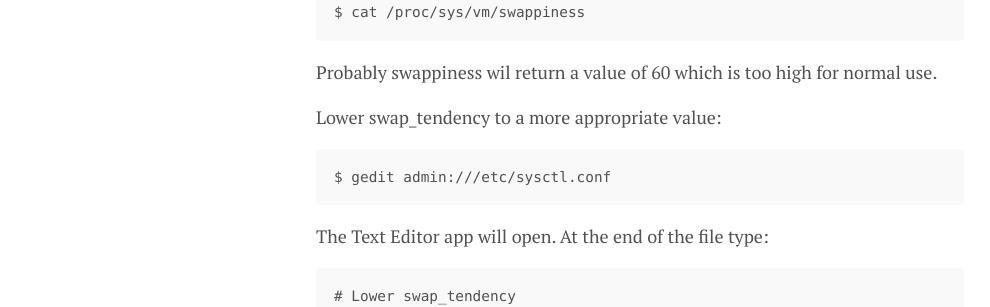
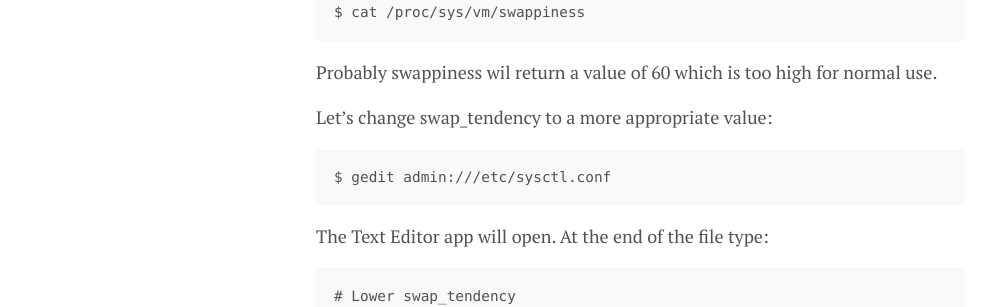
Before and after one commit to lgeurts/lgeurts.github.io, a Jekyll site: the page built from _posts/2022-10-03-optimizing-ubuntu-22.04.1-jammy-jellyfish.md, in a window 1280 px wide and 900 px high, scrolled down 693 px. Shown: the part 155-462 px from the top of the window, without its empty margins (0-990 px from the left). Built offline with Jekyll 4.4.1, drawn with Linux system fonts in a browser that asks for light colours; nearby versions of some CDN libraries; comment, search, counter and statistics services are not loaded.

Commit message:
Update 2022-10-03-optimizing-ubuntu-22.04.1-jammy-jellyfish.md

````diff
--- a/_posts/2022-10-03-optimizing-ubuntu-22.04.1-jammy-jellyfish.md
+++ b/_posts/2022-10-03-optimizing-ubuntu-22.04.1-jammy-jellyfish.md
@@ -24,7 +24,7 @@ $ cat /proc/sys/vm/swappiness
 ```
 Probably swappiness wil return a value of 60 which is too high for normal use.
 
-Lower swap_tendency to a more appropriate value:
+Let's change swap_tendency to a more appropriate value:
 ```
 $ gedit admin:///etc/sysctl.conf
 ```
````
